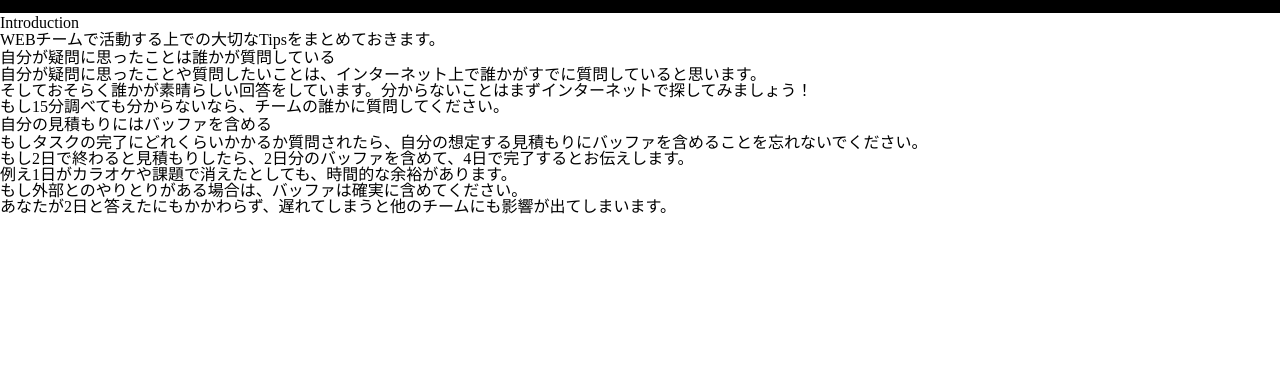
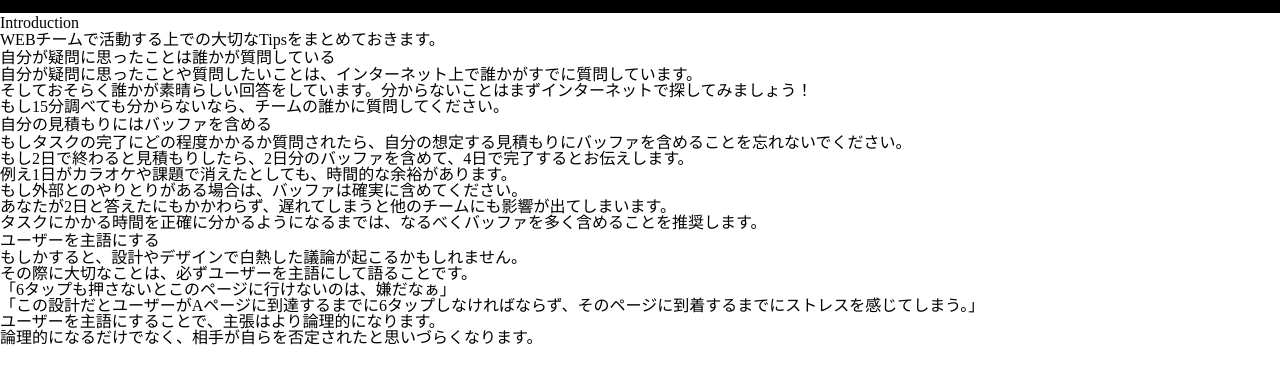
Before and after one commit to wasedasai/StudyBook, a Gatsby site: page /1/ in a window 1280 px wide. Shown: the part 43-426 px from the top of the page. Built offline with nearby package versions, Linux system fonts and the light colour scheme; Gatsby itself is replaced by a stand-in of ours.

Commit message:
Update 1.md

```diff
--- a/textbook/1.md
+++ b/textbook/1.md
@@ -6,7 +6,7 @@ id: 1
 WEBチームで活動する上での大切なTipsをまとめておきます。
 
 # 自分が疑問に思ったことは誰かが質問している
-自分が疑問に思ったことや質問したいことは、インターネット上で誰かがすでに質問していると思います。
+自分が疑問に思ったことや質問したいことは、インターネット上で誰かがすでに質問しています。
 
 そしておそらく誰かが素晴らしい回答をしています。分からないことはまずインターネットで探してみましょう！
 
@@ -14,7 +14,7 @@ WEBチームで活動する上での大切なTipsをまとめておきます。
 
 
 # 自分の見積もりにはバッファを含める
-もしタスクの完了にどれくらいかかるか質問されたら、自分の想定する見積もりにバッファを含めることを忘れないでください。
+もしタスクの完了にどの程度かかるか質問されたら、自分の想定する見積もりにバッファを含めることを忘れないでください。
 
 もし2日で終わると見積もりしたら、2日分のバッファを含めて、4日で完了するとお伝えします。
 
@@ -23,3 +23,19 @@ WEBチームで活動する上での大切なTipsをまとめておきます。
 もし外部とのやりとりがある場合は、バッファは確実に含めてください。
 
 あなたが2日と答えたにもかかわらず、遅れてしまうと他のチームにも影響が出てしまいます。
+
+タスクにかかる時間を正確に分かるようになるまでは、なるべくバッファを多く含めることを推奨します。
+
+
+# ユーザーを主語にする
+もしかすると、設計やデザインで白熱した議論が起こるかもしれません。
+
+その際に大切なことは、必ずユーザーを主語にして語ることです。
+
+「6タップも押さないとこのページに行けないのは、嫌だなぁ」
+
+「この設計だとユーザーがAページに到達するまでに6タップしなければならず、そのページに到着するまでにストレスを感じてしまう。」
+
+ユーザーを主語にすることで、主張はより論理的になります。
+
+論理的になるだけでなく、相手が自らを否定されたと思いづらくなります。
```
